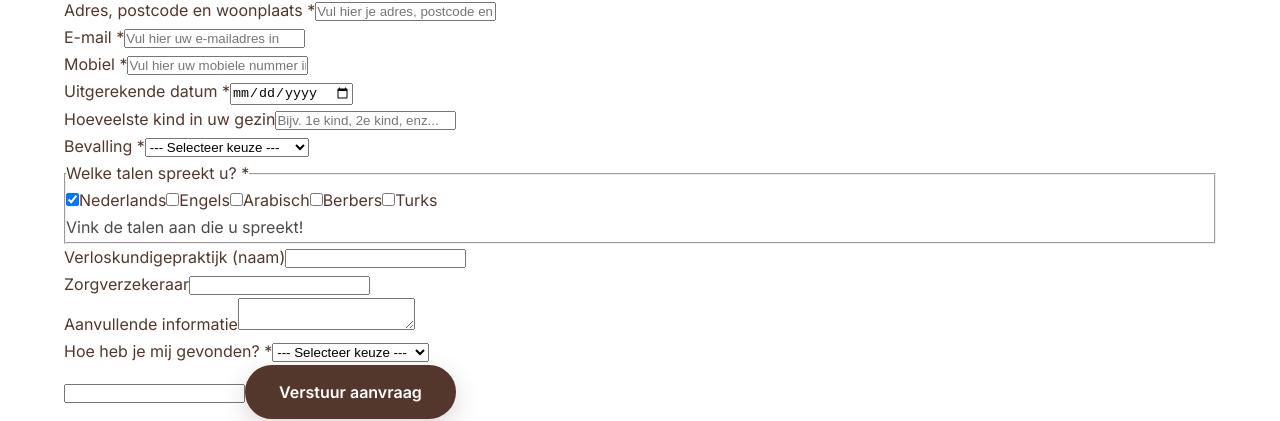
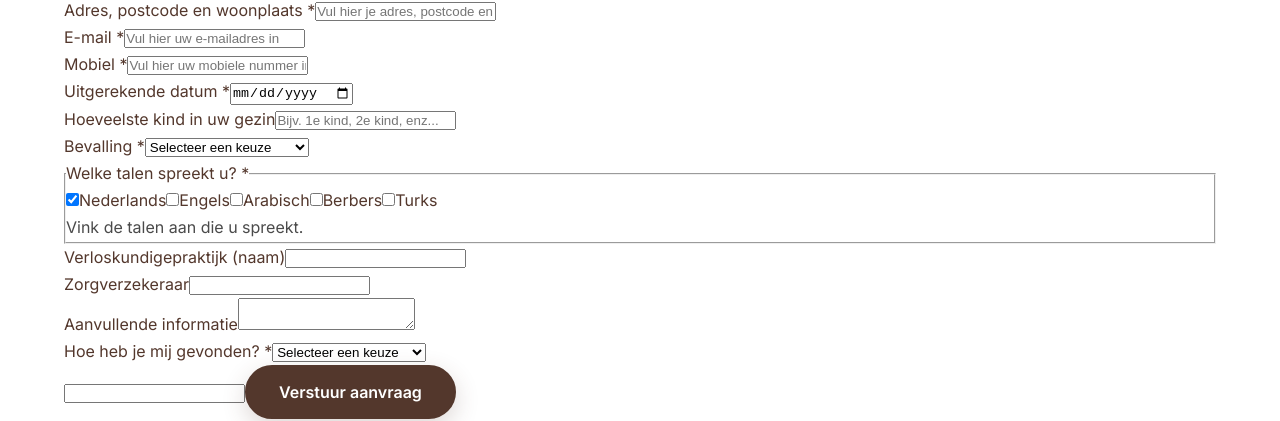
Before and after one commit to Maximustopdeals/De-Islamitische-Kraamzorg, a Next.js app: page /contact in a window 1280 px wide. Shown: the part 4593-5014 px from the top of the page. Built offline with nearby package versions, Linux system fonts and the light colour scheme; a web font is replaced by a local one.

Commit message:
Fix typos and improve text in ContactForm

```diff
--- a/src/components/ContactForm.tsx
+++ b/src/components/ContactForm.tsx
@@ -19,7 +19,7 @@ const gevondenOpties = [
   "Google",
   "Facebook",
   "LinkedIn",
-  "Familie en/ of vrienden",
+  "Familie en/of vrienden",
   "Anders",
 ];
 
@@ -93,7 +93,7 @@ export default function ContactForm() {
   }
 
   return (
-    <form className="form" onSubmit={handleSubmit} noValidate={false}>
+    <form className="form" onSubmit={handleSubmit}>
       <div className="form__row">
         <div className="field">
           <label htmlFor="voornaam_meisjesnaam">
@@ -182,7 +182,7 @@ export default function ContactForm() {
         <label htmlFor="bevalling">Bevalling *</label>
         <select id="bevalling" name="bevalling" required defaultValue="">
           <option value="" disabled>
-            --- Selecteer keuze ---
+            Selecteer een keuze
           </option>
           {bevallingOpties.map((o) => (
             <option key={o} value={o}>
@@ -207,7 +207,7 @@ export default function ContactForm() {
             </label>
           ))}
         </div>
-        <p className="field__hint">Vink de talen aan die u spreekt!</p>
+        <p className="field__hint">Vink de talen aan die u spreekt.</p>
       </fieldset>
 
       <div className="form__row">
@@ -236,7 +236,7 @@ export default function ContactForm() {
         <label htmlFor="gevonden_via">Hoe heb je mij gevonden? *</label>
         <select id="gevonden_via" name="gevonden_via" required defaultValue="">
           <option value="" disabled>
-            --- Selecteer keuze ---
+            Selecteer een keuze
           </option>
           {gevondenOpties.map((o) => (
             <option key={o} value={o}>
@@ -257,7 +257,7 @@ export default function ContactForm() {
       />
 
       <button className="btn" type="submit" disabled={status === "sending"}>
-        {status === "sending" ? "Verzenden…" : "Verstuur aanvraag"}
+        {status === "sending" ? "Verzenden..." : "Verstuur aanvraag"}
       </button>
 
       <p className="form__privacy">
```
